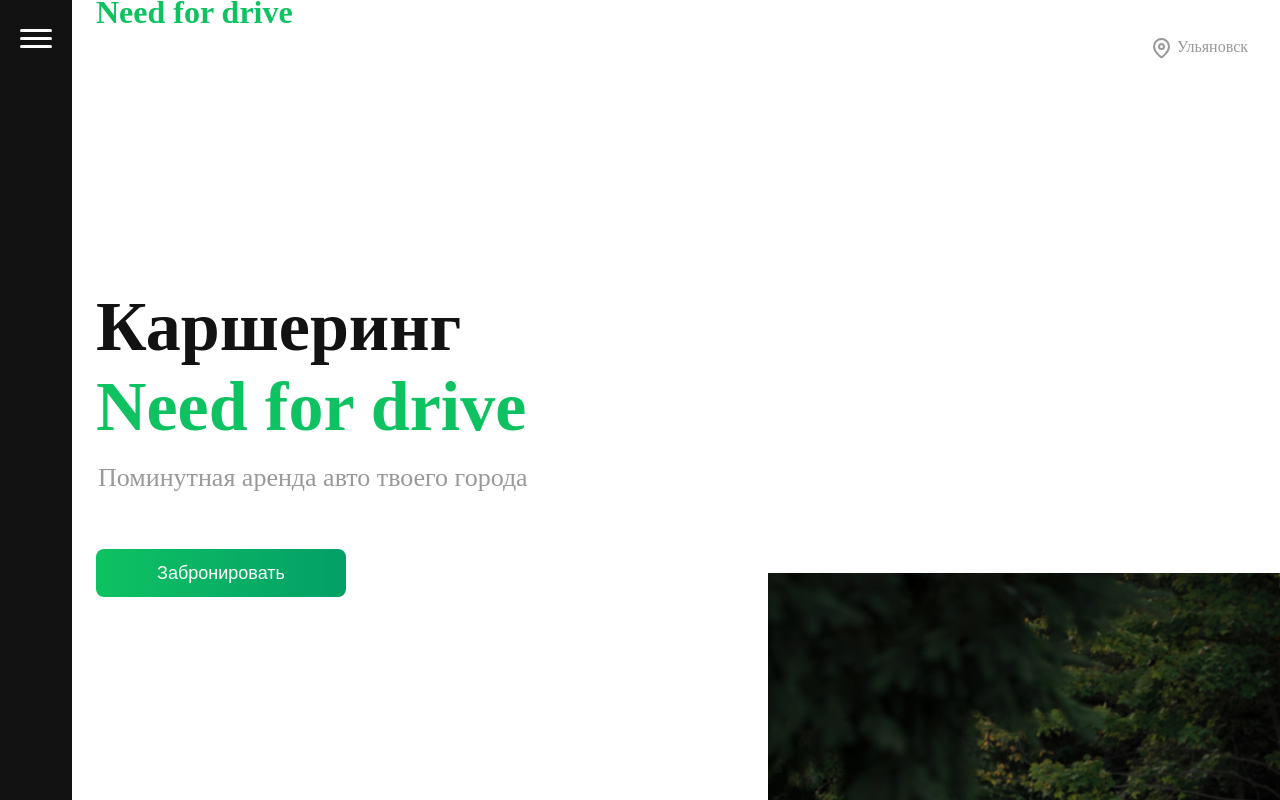
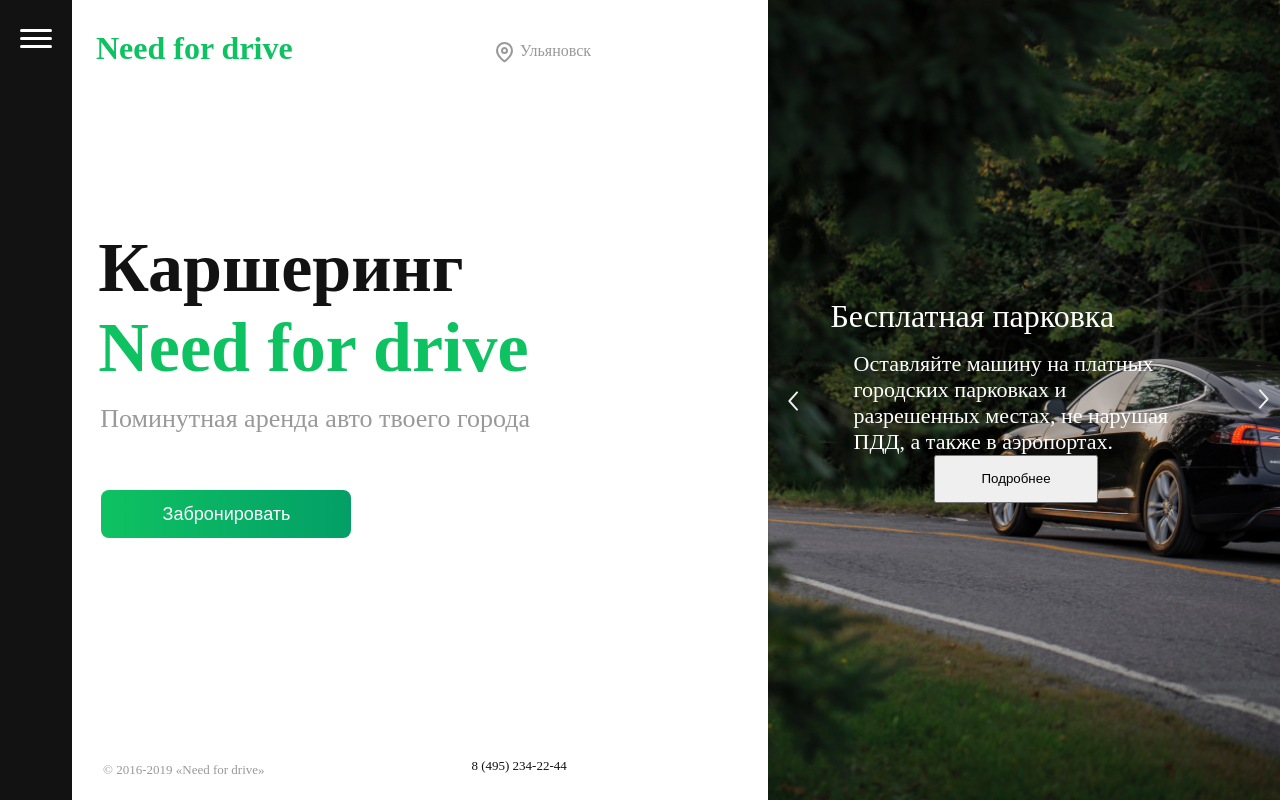
Before and after one commit to Danilazter/Intership.-TSX, a React (Create React App) app: page / in a window 1280 px wide. Shown: the top 800 px of the page. Built offline with nearby package versions, Linux system fonts and the light colour scheme.

Commit message:
layout correction

```diff
--- a/src/App.tsx
+++ b/src/App.tsx
@@ -1,14 +1,13 @@
 import React from 'react';
-import Button from './components/Button/Button';
-import Footer from './components/Footer/Footer';
-import Menu from './components/Menu/Menu';
-import { Slider2 } from './components/Slider/Slider';
-import { StyledPlaceIcon } from './components/SocialIcons/SocialIcons';
+import { Slider } from './components/Slider/Slider';
 import { GlobalStyle } from './styles/Global'
 import image from './components/Assets/Images/ImagesSlider/pic-1.png'
 import image2 from './components/Assets/Images/ImagesSlider/pic-2.png'
 import image3 from './components/Assets/Images/ImagesSlider/pic-3.png'
 import image4 from './components/Assets/Images/ImagesSlider/pic-4.png'
+import Header from './blocks/Header';
+import Main from './blocks/Main';
+import Menu from './components/Menu/Menu';
 
 
 
@@ -16,51 +15,21 @@
 function App() {
   return (
     <>
-    <div className="App">
-      <header>
-        <div>
-          <GlobalStyle />
-          <Menu></Menu>
-          <div className='header__left'>
-              <h1 className='header__text'>Need for drive</h1>
-              <div className='myPlace'>
-              <StyledPlaceIcon />
-                <p className='placeText'>Ульяновск</p>
-                </div>
-            </div>
-          </div>
-        </header>
-        <main>
-          <div className='heroBlock'>
-          <h1 className="heroHeading">Каршеринг
-            <br />
-          <span className='secondHeading'>Need for drive</span>
-            </h1>
-            <p className='heroText'>
-              Поминутная аренда авто твоего города
-            </p>
-            </div>
-          <Button>Забронировать</Button>
+      <div className="App">
+        <GlobalStyle />
+            <Menu />
+        <div className='mainPage'>
+          <Header />
+          <Main />
           <aside className='asideBlock'>
-            <Slider2 reviews={[
+            <Slider reviews={[
               { id: 1, heading:"Бесплатная парковка", text:"Оставляйте машину на платных городских парковках и разрешенных местах, не нарушая ПДД, а также в аэропортах.", image},
               { id: 2, heading:"Страховка", text:"Полная страховка страховка автомобиля", image2},
               { id: 3, heading:"Бензин", text:"Полный бак на любой заправке города за наш счёт", image3},
               { id: 4, heading:"Обслуживание", text:"Автомобиль проходит еженедельное ТО", image4},
             ]} />
-            {/* <Slider></Slider> */}
           </aside>
-        </main>
-
-        <Footer />
-
-        {/*
-      <main>
-        <h1>Каршеринг
-          Need for drive
-        </h1>
-      </main>
-      */}
+          </div>
       </div>
       </>
   );
--- /dev/null
+++ b/src/blocks/Header.tsx
@@ -0,0 +1,18 @@
+import React from 'react'
+import { StyledPlaceIcon } from '../components/SocialIcons/SocialIcons';
+
+const Header = () => {
+    return (
+        <header>
+             <div className='header__left'>
+              <h1 className='header__text'>Need for drive</h1>
+              <div className='myPlace'>
+              <StyledPlaceIcon/>
+                <p className='placeText'>Ульяновск</p>
+                </div>
+            </div>
+        </header>
+    );
+};
+
+export default Header;
--- /dev/null
+++ b/src/blocks/Main.tsx
@@ -0,0 +1,25 @@
+import React from 'react'
+import Button from '../components/Button/Button'
+import Footer from '../components/Footer/Footer'
+
+const Main = () => {
+    return (
+        <div>
+      <main>
+          <div className='heroBlock'>
+          <h1 className="heroHeading">Каршеринг
+            <br />
+          <span className='secondHeading'>Need for drive</span>
+            </h1>
+            <p className='heroText'>
+              Поминутная аренда авто твоего города
+            </p>
+            </div>
+                <Button>Забронировать</Button>
+        <Footer />
+        </main>
+        </div>
+  )
+}
+
+export default Main
--- a/src/components/Button/ButtonStyled.ts
+++ b/src/components/Button/ButtonStyled.ts
@@ -34,6 +34,10 @@
     left: 6rem;
 }
 
+@media (min-width:1024px){
+    left:-1.6rem;
+}
+
 ${(props) => props.color && ButtonColor[props.color]}
 ${(props) => props.disabled && DISABLED}
 
--- a/src/components/Footer/Footer.module.css
+++ b/src/components/Footer/Footer.module.css
@@ -1,6 +1,6 @@
-
 .Footer{
-    margin-top: 154px;
+    position: absolute;
+    bottom: 0;
     width: 100%;
     height: 72px;
     background-color:#151B1F;
@@ -32,8 +32,6 @@
 @media (min-width: 768px) {
     .Footer{
 background-color: #fff;
-height:54px;
-position: relative;
 
     }
 
@@ -53,3 +51,26 @@
         margin-right: 1rem;
     }
 }
+
+@media (min-width: 1024px){
+    .Footer{
+        position: relative;
+        right: 1.5rem;
+        margin-top: 13rem;
+    }
+
+    .text{
+        padding-top: 2rem;
+        margin: 0;
+    }
+
+    .copyright{
+        margin-left: 0;
+    }
+
+    .phone{
+        position: relative;
+        margin-right: 0;
+        right: 5rem;
+    }
+}
--- a/src/components/Menu/BurgerStyled.ts
+++ b/src/components/Menu/BurgerStyled.ts
@@ -6,7 +6,6 @@
 position: fixed;
 left: 9vw;
 top: 9vw;
-width: 100%;
 height: 2rem;
 padding:0;
 background: transparent;
--- a/src/components/Menu/Menu.tsx
+++ b/src/components/Menu/Menu.tsx
@@ -31,7 +31,6 @@
               </div>
             </StyledMenu>
             <Burger open={open} setOpen={setOpen} />
-
         </div>
     );
 };
--- a/src/components/Slider/Slider.module.css
+++ b/src/components/Slider/Slider.module.css
@@ -7,9 +7,8 @@
 .slider {
     display: inline-block;
     position: relative;
-    width: 40%;
+    width: 100%;
     height: 100vh;
-    max-width: 1000px;
     position: relative;
     margin-left: auto;
 }
@@ -57,7 +56,7 @@
 
 .previous,
  .next{
-width: 20px;
+width: 32px;
 height: 100vh;
 background: transparent;
 border:none;
@@ -65,14 +64,14 @@
 }
 
 .Arrow{
-    width: 50%;
-    height: 100%;
+    width: 30%;
+    height: 99%;
 }
 
 .previous {
     position: absolute;
     transform: rotate(180deg);
-    right: 24.4rem;
+    right: 92%;
 }
 
 .next{
--- a/src/styles/Global.tsx
+++ b/src/styles/Global.tsx
@@ -19,6 +19,7 @@
   padding: 0;
   box-sizing: border-box;
 }
+
 
 /* Header Block   */
 
@@ -82,11 +83,12 @@
   .header__text{
     position: absolute;
     margin-left: 5rem;
-    top: -6px;
   }
 
   .myPlace{
-    padding-right: 1rem;
+    position: relative;
+    right: 1rem;
+
   }
 
   .heroBlock{
@@ -109,13 +111,32 @@
   }
 }
 
-@media (min-width:1024px){
+@media (min-width: 1024px){
+  .mainPage{
+  display: flex;
+  flex-direction: row;
+}
 
 /* Aside Block   */
 
 .asideBlock{
+  position: absolute;
   display: flex;
-  height: 100vh;
+  height: 100%;
+  width: 40%;
+  right: 0px;
 }
+
+  .myPlace{
+    left: 30rem;
+    top: 0.2rem;
+  }
+
+  .heroBlock{
+    position: relative;
+   right: 7.8rem;
+  }
 }
+
+
 `
```
Also changed, not shown: src/components/Slider/Slider.tsx (+1 -80 lines).
